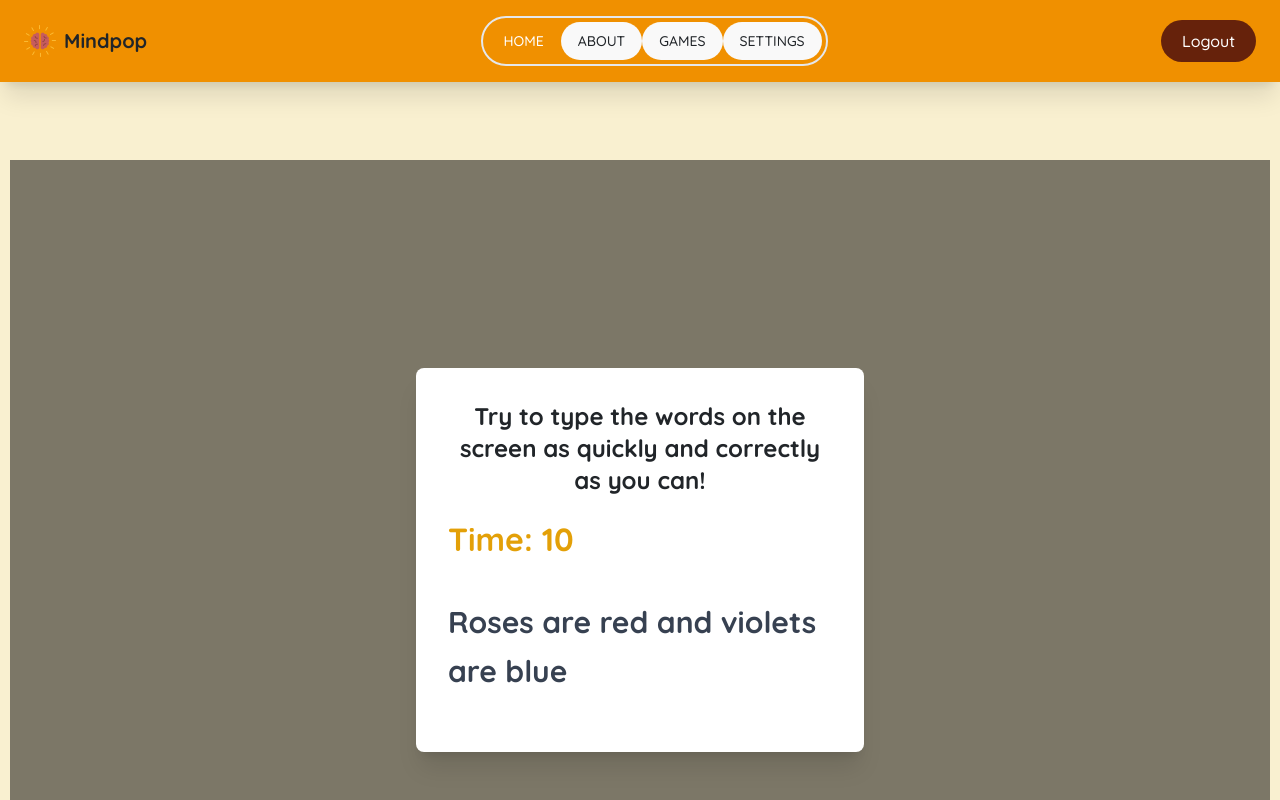
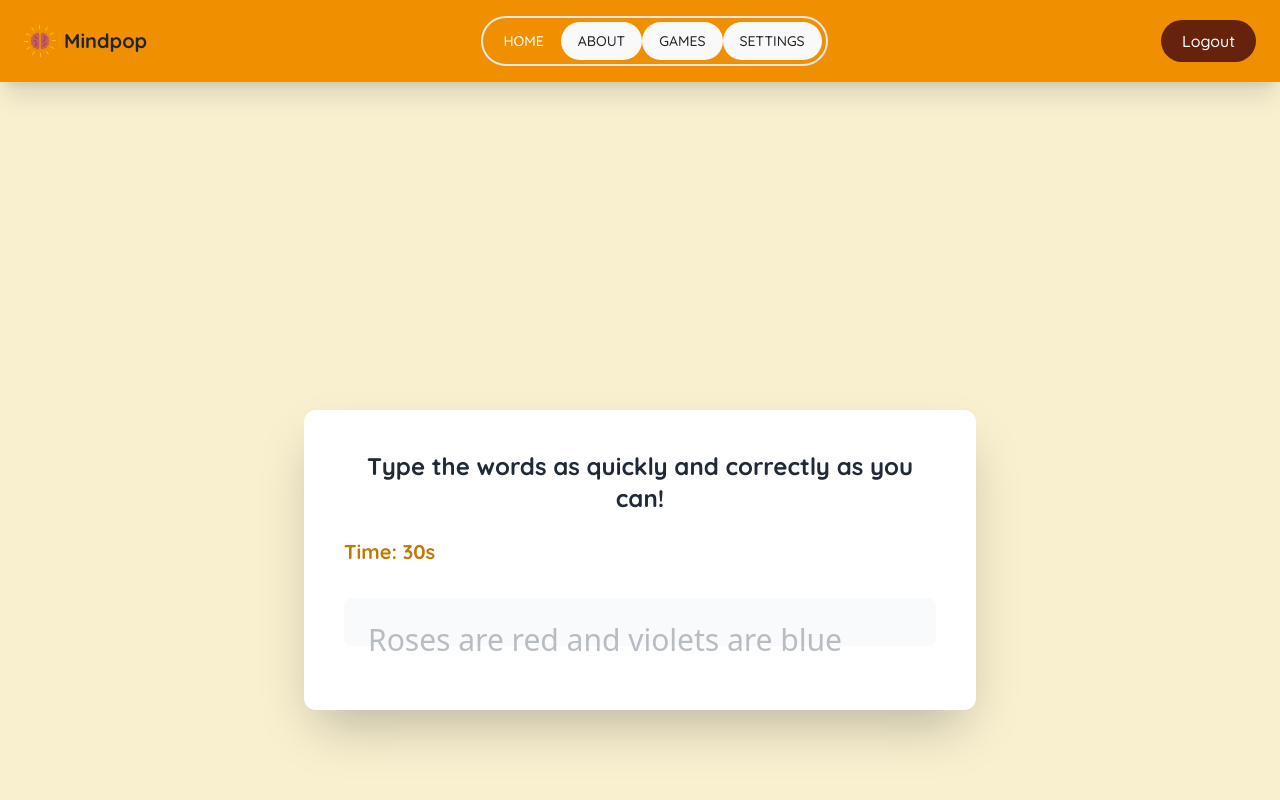
Before and after one commit to TanV-04/Mindpop_Files, a React (Vite) app in the folder frontend/: page /games/monkeytype in a window 1280 px wide. Shown: the top 800 px of the page. Built offline with nearby package versions, Linux system fonts and the light colour scheme; sample sign-in values are in the browser's storage.

Commit message:
tappy type ui

```diff
--- a/frontend/src/components/Caret.jsx
+++ b/frontend/src/components/Caret.jsx
@@ -6,11 +6,9 @@ const Caret = () => {
     <motion.div
       aria-hidden={true}
       className="inline-block bg-yellow-500 w-0.5 h-7"
-      initial={{ opacity: 1 }}
-      animate={{ opacity: 0 }}
-      exit={{ opacity: 1 }}
+      animate={{ opacity: [1, 0, 1] }}
       transition={{ repeat: Infinity, duration: 0.8, ease: "easeInOut" }}
-    ></motion.div>
+    />
   );
 };
 
--- a/frontend/src/components/games/monkeytype/MonkeyTypeComponent.jsx
+++ b/frontend/src/components/games/monkeytype/MonkeyTypeComponent.jsx
@@ -6,100 +6,68 @@ import UserTypings from "./UserTypings";
 import useEngine from "../../../hooks/useEngine";
 import { calculateAccuracyPercentage } from "../../../utils/helpers";
 
-const GeneratedWords = ({ words, userInput }) => {
-  return <div className="quicksand mt-10 text-slate-500 relative">{words}</div>;
-};
+const GeneratedWords = ({ words }) => (
+  <div className="quicksand mt-6 text-slate-400 text-3xl tracking-wide font-light">
+    {words}
+  </div>
+);
 
-const CountdownTimer = ({ timeLeft }) => {
-  return (
-    <h2 className="text-yellow-400 font-medium quicksand">Time: {timeLeft}</h2>
+const CountdownTimer = ({ timeLeft }) => (
+  <h2 className="text-yellow-500 font-medium quicksand text-xl" aria-live="polite">
+    Time: {timeLeft}s
+  </h2>
 );
-};
 
 const MonkeyTypeComponent = () => {
-  const [gameState, setGameState] = useState("start");
-
-  const { state, words, timeLeft, typed, errors, restart, totalTyped } =
-    useEngine();
-
+  const { state, words, timeLeft, typed, errors, restart, totalTyped } = useEngine();
   const [isVisible, setIsVisible] = useState(false);
-  const [randomRhyme, setRandomRhyme] = useState("");
-  const [counter, setCounter] = useState(0);
   const [completedRhymes, setCompletedRhymes] = useState(0);
 
+  useEffect(() => setIsVisible(true), []);
+
   useEffect(() => {
-    setIsVisible(true);
-
-    if (state === "finish") return;
-
-    // select a random rhyme
-    setRandomRhyme(
-      knownRhymesNoPunctuation[
-        Math.floor(Math.random() * knownRhymesNoPunctuation.length)
-      ]
-    );
-
-    if (completedRhymes > 0) {
-      setCounter((prev) => prev + 1);
-    }
-  }, [words]);
+    if (state === "finish") setCompletedRhymes((prev) => prev + 1);
+  }, [state]);
 
   const restartGame = () => {
-    setCounter(0);
     setCompletedRhymes(0);
-    setRandomRhyme(
-      knownRhymesNoPunctuation[
-        Math.floor(Math.random() * knownRhymesNoPunctuation.length)
-      ]
-    );
-    setGameState("start");
     restart();
   };
 
   return (
-    <div className="relative min-h-screen">
-      {/* overlay */}
+    <div className="min-h-screen bg-gradient-to-br from-white-900 to-white-800 flex justify-center items-center px-4">
       <div
-        className={`absolute inset-0 bg-black transition-opacity duration-500 ${
-          isVisible ? "opacity-50" : "opacity-0"
-        }`}
-      ></div>
-
-      <div className="flex justify-center items-center min-h-screen relative">
-        <div
-          className={`bg-white p-8 rounded-lg shadow-xl max-w-md w-full transform transition-all duration-700 ${
+        className={`bg-white dark:bg-gray-800 p-10 rounded-xl shadow-2xl max-w-2xl w-full transform transition-all duration-700 ${
           isVisible ? "translate-y-0 opacity-100" : "translate-y-20 opacity-0"
         }`}
       >
-          <h2 className="text-2xl font-semibold text-center mb-4 quicksand">
-            Try to type the words on the screen as quickly and correctly as you
-            can!
+        <h2 className="text-2xl font-semibold text-center mb-6 quicksand text-gray-800 dark:text-white">
+          Type the words as quickly and correctly as you can!
         </h2>
-          <div className="text-gray-700 mb-4">
+
+        {/* Timer & Restart Button */}
+        <div className="flex justify-between items-center mb-6">
           <CountdownTimer timeLeft={timeLeft} />
-            <div className="relative max-w-xl mt-3 text-3xl leading-relaxed break-normal">
-              <GeneratedWords words={words} />
-              <div className="absolute inset-0 text-yellow-400 quicksand">
-                <UserTypings
-                  className="absolute inset-0"
-                  words={words}
-                  userInput={typed}
-                />
+          {state === "finish" && <RestartButton onRestart={restartGame} />}
+        </div>
+
+        {/* Typing Area */}
+        <div className="relative bg-gray-50 dark:bg-gray-700 p-6 rounded-lg mb-6">
+          {/* <GeneratedWords words={words} /> */}
+          <div className="absolute inset-0 p-6 pointer-events-none">
+            <UserTypings words={words} userInput={typed} />
           </div>
         </div>
-            {/* <RestartButton onRestart={restartGame} /> */}
+
+        {/* Results */}
         <Results
           state={state}
-              className="mt-10 quicksand"
+          className="mt-6 quicksand"
           errors={errors}
-              accuracyPercentage={calculateAccuracyPercentage(
-                errors,
-                totalTyped
-              )}
+          accuracyPercentage={calculateAccuracyPercentage(errors, totalTyped)}
           total={totalTyped}
+          completedRhymes={completedRhymes}
         />
-          </div>
-        </div>
       </div>
     </div>
   );
--- a/frontend/src/components/games/monkeytype/Results.jsx
+++ b/frontend/src/components/games/monkeytype/Results.jsx
@@ -1,53 +1,144 @@
 import React from "react";
 import { motion } from "framer-motion";
-import { formatPercentage } from "../../../utils/helpers";
+import { formatPercentage, calculateWPM } from "../../../utils/helpers";
 
-const Results = ({ state, errors, accuracyPercentage, total, className }) => {
-  const initial = { opacity: 0 };
-  const animate = { opacity: 1 };
-  const duration = { duration: 0.3 };
+const ResultCard = ({ label, value, color = "text-indigo-400", icon, delay }) => {
+  return (
+    <motion.div
+      initial={{ opacity: 0, y: 20 }}
+      animate={{ opacity: 1, y: 0 }}
+      transition={{ duration: 0.4, delay }}
+      className="bg-slate-800 rounded-lg p-4 flex items-center w-full"
+    >
+      {icon && <div className="mr-3 text-2xl">{icon}</div>}
+      <div className="flex-1">
+        <div className="text-slate-400 text-sm">{label}</div>
+        <div className={`text-xl font-bold ${color}`}>{value}</div>
+      </div>
+    </motion.div>
+  );
+};
 
+const Results = ({
+  state,
+  errors = 0,
+  accuracyPercentage = 0,
+  total = 0,
+  timeLeft = 0,
+  className = "",
+  totalTypingTime = 60 // Default total time in seconds, adjust as needed
+}) => {
   if (state !== "finish") {
     return null;
   }
 
+  // Calculate actual time used for typing (totalTypingTime - timeLeft)
+  const timeUsed = totalTypingTime - timeLeft;
+
+  // Calculate WPM based on characters typed and time used
+  const wpm = calculateWPM ? calculateWPM(total, timeUsed) : Math.round((total / 5) / (timeUsed / 60));
+
+  // Ensure values are safe
+  const safeWPM = Math.max(0, isNaN(wpm) ? 0 : wpm);
+  const safeAccuracy = Math.max(0, accuracyPercentage || 0);
+  const safeErrors = Math.max(0, errors || 0);
+  const safeTotal = Math.max(0, total || 0);
+
+  // Trophy animation variants
+  const containerVariants = {
+    hidden: { opacity: 0 },
+    visible: {
+      opacity: 1,
+      transition: { staggerChildren: 0.2 }
+    }
+  };
+
+  const getAccuracyEmoji = () => {
+    if (safeAccuracy >= 98) return "🏆";
+    if (safeAccuracy >= 90) return "🥇";
+    if (safeAccuracy >= 80) return "🥈";
+    if (safeAccuracy >= 70) return "🥉";
+    return "🎯";
+  };
+
+  const getSpeedEmoji = () => {
+    if (safeWPM >= 80) return "⚡";
+    if (safeWPM >= 60) return "🚀";
+    if (safeWPM >= 40) return "🏃";
+    return "🐢";
+  };
+
   return (
-    <motion.ul
-      className={`flex flex-col items-center text-yellow-400 space-y-3 ${className}`}
+    <motion.div
+      initial="hidden"
+      animate="visible"
+      variants={containerVariants}
+      className={`w-full ${className}`}
     >
-      <motion.li
-        initial={initial}
-        animate={animate}
-        className="text-xl font-bold"
-        transition={{ ...duration, delay: 0 }}
+      <motion.h2
+        initial={{ opacity: 0, y: -20 }}
+        animate={{ opacity: 1, y: 0 }}
+        transition={{ duration: 0.5 }}
+        className="text-2xl font-bold text-center mb-6 text-white"
       >
-        Results
-      </motion.li>
+        Your Results
+      </motion.h2>
 
-      <motion.li
-        initial={initial}
-        animate={animate}
-        transition={{ ...duration, delay: 0.5 }}
+      <div className="space-y-4">
+        <ResultCard
+          label="Words Per Minute"
+          value={safeWPM}
+          color="text-green-400"
+          icon={getSpeedEmoji()}
+          delay={0.3}
+        />
+
+        <ResultCard
+          label="Accuracy"
+          value={formatPercentage(safeAccuracy)}
+          color={safeAccuracy >= 90 ? "text-green-400" :
+                safeAccuracy >= 70 ? "text-yellow-400" : "text-red-400"}
+          icon={getAccuracyEmoji()}
+          delay={0.5}
+        />
+
+        <ResultCard
+          label="Characters Typed"
+          value={safeTotal}
+          color="text-blue-400"
+          icon="⌨️"
+          delay={0.7}
+        />
+
+        <ResultCard
+          label="Errors"
+          value={safeErrors}
+          color={safeErrors === 0 ? "text-green-400" :
+                safeErrors < 5 ? "text-yellow-400" : "text-red-500"}
+          icon="❌"
+          delay={0.9}
+        />
+      </div>
+
+      <motion.div
+        initial={{ opacity: 0 }}
+        animate={{ opacity: 1 }}
+        transition={{ duration: 0.5, delay: 1.2 }}
+        className="mt-8 text-center text-slate-400 text-sm"
       >
-        Accuracy: {formatPercentage(accuracyPercentage)}
-      </motion.li>
-
-      <motion.li
-        initial={initial}
-        animate={animate}
-        className="text-red-500"
-        transition={{ ...duration, delay: 1 }}
-      >
-        Errors: {errors}
-      </motion.li>
-      <motion.li
-        initial={initial}
-        animate={animate}
-        transition={{ ...duration, delay: 1.4 }}
-      >
-        Typed: {total}
-      </motion.li>
-    </motion.ul>
+        {safeAccuracy >= 95 && safeWPM >= 50 ? (
+          "Incredible! You're both fast and accurate!"
+        ) : safeWPM >= 60 ? (
+          "Impressive speed! You're a typing master!"
+        ) : safeWPM >= 40 ? (
+          "Good job! Keep practicing to improve your speed."
+        ) : safeAccuracy >= 95 ? (
+          "Great accuracy! Now try to increase your speed."
+        ) : (
+          "Nice start! Regular practice will boost your typing skills."
+        )}
+      </motion.div>
+    </motion.div>
   );
 };
 
--- a/frontend/src/components/games/monkeytype/UserTypings.jsx
+++ b/frontend/src/components/games/monkeytype/UserTypings.jsx
@@ -1,40 +1,38 @@
 import React from "react";
-import Caret from "../../Caret";
 
-const UserTypings = ({ userInput = "", className, words = "" }) => {
+const UserTypings = ({ userInput = "", words = "" }) => {
+  if (!words) return null;
+
   return (
-    <div
-      className={`absolute inset-0 ${className} flex flex-wrap items-start justify-start max-w-full text-3xl leading-relaxed break-normal`}
-      style={{
-        whiteSpace: "pre-wrap",
-        display: "flex",
-        flexWrap: "wrap",
-        position: "absolute",
-        top: 0,
-        left: 0,
-      }}
-    >
-      {userInput.split("").map((char, index) => (
-        <Character key={index} actual={char} expected={words[index]} />
-      ))}
-      <Caret />
+    <div className="relative text-3xl font-medium tracking-normal whitespace-nowrap">
+      {/* Base Layer: Faded text */}
+      <div className="absolute inset-0 text-gray-400 opacity-50 pointer-events-none">
+        {words}
+      </div>
+
+      {/* Typed Text: Overlay */}
+      <div className="absolute inset-0">
+        {words.split("").map((char, index) => {
+          const typedChar = userInput[index] || "";
+          const isCorrect = typedChar === char;
+          const isIncorrect = typedChar && !isCorrect;
+
+          return (
+            <span
+              key={index}
+              className={`transition-opacity ${
+                isCorrect ? "text-black opacity-100"
+                : isIncorrect ? "text-red-500 opacity-100"
+                : "opacity-10"
+              }`}
+            >
+              {char}
+            </span>
+          );
+        })}
+      </div>
     </div>
   );
 };
 
-const Character = ({ actual, expected }) => {
-  const isCorrect = actual === expected;
-  const isWhiteSpace = expected === " ";
-
-  return (
-    <span
-      className={`inline-block ${
-        isCorrect ? "text-yellow-400" : "text-red-500"
-      } ${isWhiteSpace ? "bg-red-500/50 w-[10px] h-[20px]" : ""}`}
-    >
-      {isWhiteSpace ? "\u00A0" : actual}
-    </span>
-  );
-};
-
 export default UserTypings;
--- a/frontend/src/hooks/useEngine.js
+++ b/frontend/src/hooks/useEngine.js
@@ -10,7 +10,7 @@ const useEngine = () => {
   const [errors, setErrors] = useState(0);
   const [roundResults, setRoundResults] = useState([]);
 
-  const [timeLeft, startCountdown, resetCountdown] = useCountdownTimer(10);
+  const [timeLeft, startCountdown, resetCountdown] = useCountdownTimer(30);
   const { typed, cursor, clearTyped, resetTotalTyped, totalTyped } = useTypings(state !== "finish");
 
   const isStarting = state === "start" && cursor > 0;
--- a/frontend/src/utils/helpers.js
+++ b/frontend/src/utils/helpers.js
@@ -1,12 +1,33 @@
+/**
+ * Formats a percentage value as a string with 0 decimal places and a % symbol
+ * @param {number} percentage - The percentage value to format
+ * @returns {string} - Formatted percentage string
+ */
 export const formatPercentage = (percentage) => {
-  return percentage.toFixed(0) + "%";
+  // Handle edge cases and ensure percentage is a number
+  if (percentage === undefined || percentage === null || isNaN(percentage)) {
+    return "0%";
+  }
+  // Round to nearest integer and append % symbol
+  return Math.round(percentage) + "%";
 };
 
+/**
+ * Counts the number of character differences between two strings
+ * @param {string} actual - The user's typed text
+ * @param {string} expected - The target text to compare against
+ * @returns {number} - The number of errors
+ */
 export const countErrors = (actual, expected) => {
+  // Handle null/undefined inputs
+  if (!actual) actual = "";
+  if (!expected) expected = "";
+
   let errors = 0;
   const maxLen = Math.max(actual.length, expected.length);
 
   for (let i = 0; i < maxLen; i++) {
+    // Count as error if characters don't match, including when one string is shorter
     if (actual[i] !== expected[i]) {
       errors++;
     }
@@ -15,8 +36,38 @@ export const countErrors = (actual, expected) => {
   return errors;
 };
 
+/**
+ * Calculates typing accuracy as a percentage
+ * @param {number} errors - Number of typing errors
+ * @param {number} total - Total number of characters typed
+ * @returns {number} - Accuracy percentage (0-100)
+ */
 export const calculateAccuracyPercentage = (errors, total) => {
-  if (total === 0) return 0; //if nothing is typed, accuracy is 0
+  // Handle edge cases
+  if (!total || total <= 0) return 0;
+  if (errors < 0) errors = 0;
+  if (errors > total) errors = total;
+
+  // Calculate correct characters and accuracy percentage
   const corrects = total - errors;
-  return Math.max(0, (corrects / total) * 100);
+  const accuracy = (corrects / total) * 100;
+
+  // Ensure the result is between 0 and 100
+  return Math.min(100, Math.max(0, accuracy));
 };
+
+/**
+ * Calculates words per minute (WPM)
+ * @param {number} charCount - Number of characters typed
+ * @param {number} timeInSeconds - Time taken in seconds
+ * @returns {number} - Words per minute (assuming 5 chars = 1 word)
+ */
+export const calculateWPM = (charCount, timeInSeconds) => {
+  if (!timeInSeconds || timeInSeconds <= 0) return 0;
+
+  // Standard formula: (characters / 5) / (time in minutes)
+  const words = charCount / 5;
+  const timeInMinutes = timeInSeconds / 60;
+
+  return Math.round(words / timeInMinutes);
+};
```
Also changed, not shown: frontend/src/components/RestartButton.jsx (+14 -7 lines). Lines whose indentation alone changed are shown as unchanged.
